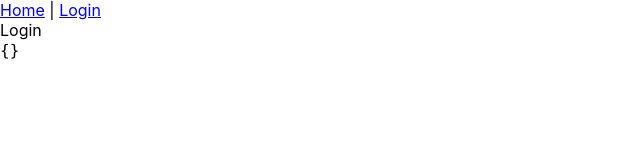
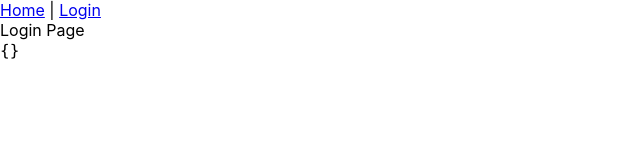
Before and after one commit to MikhailSemichev/react, a React (Create React App) app: page /login in a window 1280 px wide. Shown: the top 160 px of the page, without its empty margins (0-640 px from the left). Built offline with nearby package versions, Linux system fonts and the light colour scheme.

Commit message:
Commit Login Page

```diff
--- a/src/pages/Login.tsx
+++ b/src/pages/Login.tsx
@@ -3,7 +3,7 @@ import React from 'react';
 export const Login = (props: unknown) => {
   return (
     <div>
-      <div>Login</div>
+      <div>Login Page</div>
       <code>{JSON.stringify(props)}</code>
     </div>
   );
```
